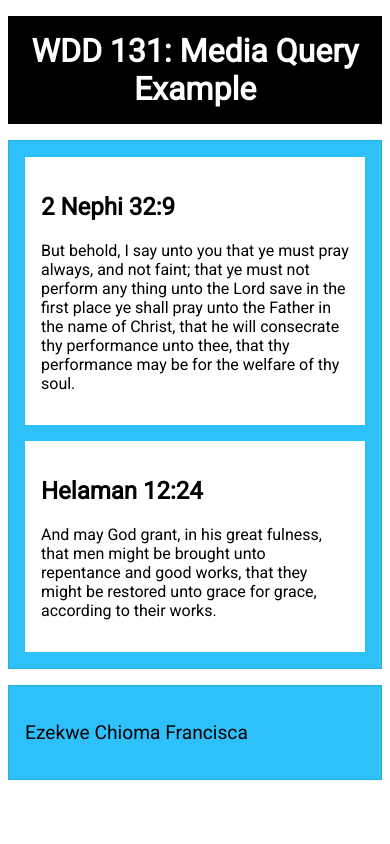
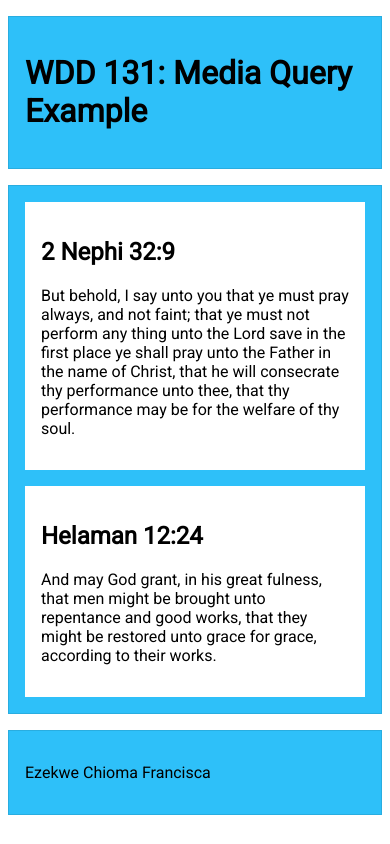
Before and after one commit to chiomaezekwe/wdd131, a plain HTML site: page week02/media-query.html in a window 390 px wide. Drawn offline with Linux system fonts and the light colour scheme.

Commit message:
modified media query submission html and css

```diff
--- a/week02/media-query.html
+++ b/week02/media-query.html
@@ -13,7 +13,10 @@
     <link rel="stylesheet" href="styles/media-query-large.css">
 </head>
 <body>
-    <h1>WDD 131: Media Query Example</h1>
+    <header>
+        <h1>WDD 131: Media Query Example</h1>
+    </header>
+
     <main>
         <section>
             <h2>2 Nephi 32:9</h2>
--- a/week02/styles/media-query.css
+++ b/week02/styles/media-query.css
@@ -1,15 +1,5 @@
 body {
     font-family: 'Roboto', sans-serif;
-}
-
-h1 {
-    text-align: center;
-    background-color: #000000;
-    color: #ffffff;
-    max-width: 640px;
-    font-size: 2rem;
-    padding: 1rem;
-    margin: 1rem auto;
 }
 
 header, main, footer {
@@ -30,8 +20,3 @@ section {
     padding: 1rem;
     background-color: #ffffff;
 }
-
-footer {
-    text-align: left;
-    font-size: 1.2rem;
-}
```
